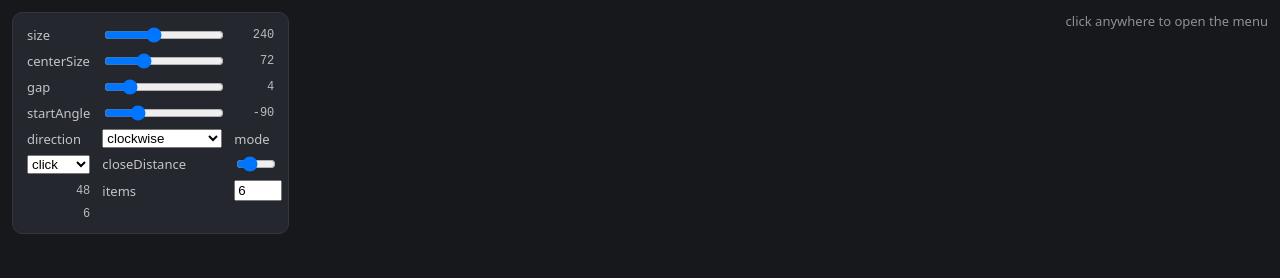
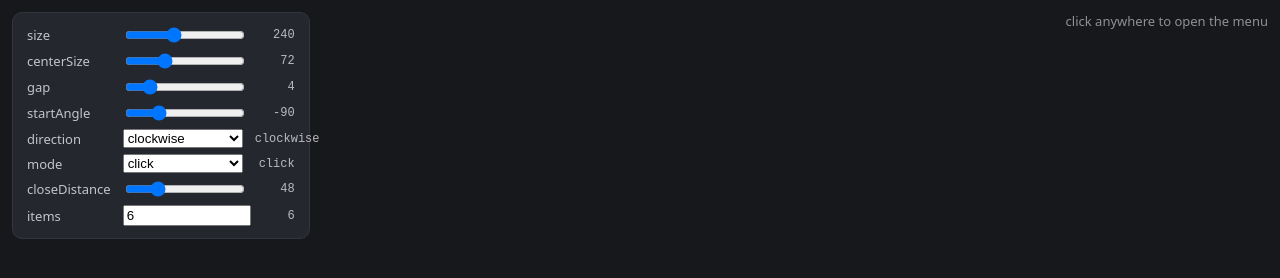
Before and after one commit to viruseg/Pielet, a website built with Vite: page demo/index.html in a window 1280 px wide. Built offline with nearby package versions, Linux system fonts and the light colour scheme.

Commit message:
Demo: keep one control per grid row (fill the value column for selects)

```diff
--- a/demo/index.html
+++ b/demo/index.html
@@ -101,11 +101,13 @@
         <option value="clockwise" selected>clockwise</option>
         <option value="counterclockwise">counterclockwise</option>
       </select>
+      <output class="value" data-for="direction"></output>
       <label for="mode">mode</label>
       <select id="mode">
         <option value="click" selected>click</option>
         <option value="hold">hold</option>
       </select>
+      <output class="value" data-for="mode"></output>
       <label for="closeDistance">closeDistance</label>
       <input id="closeDistance" type="range" min="0" max="200" step="4" value="48" />
       <output class="value" data-for="closeDistance"></output>
```
